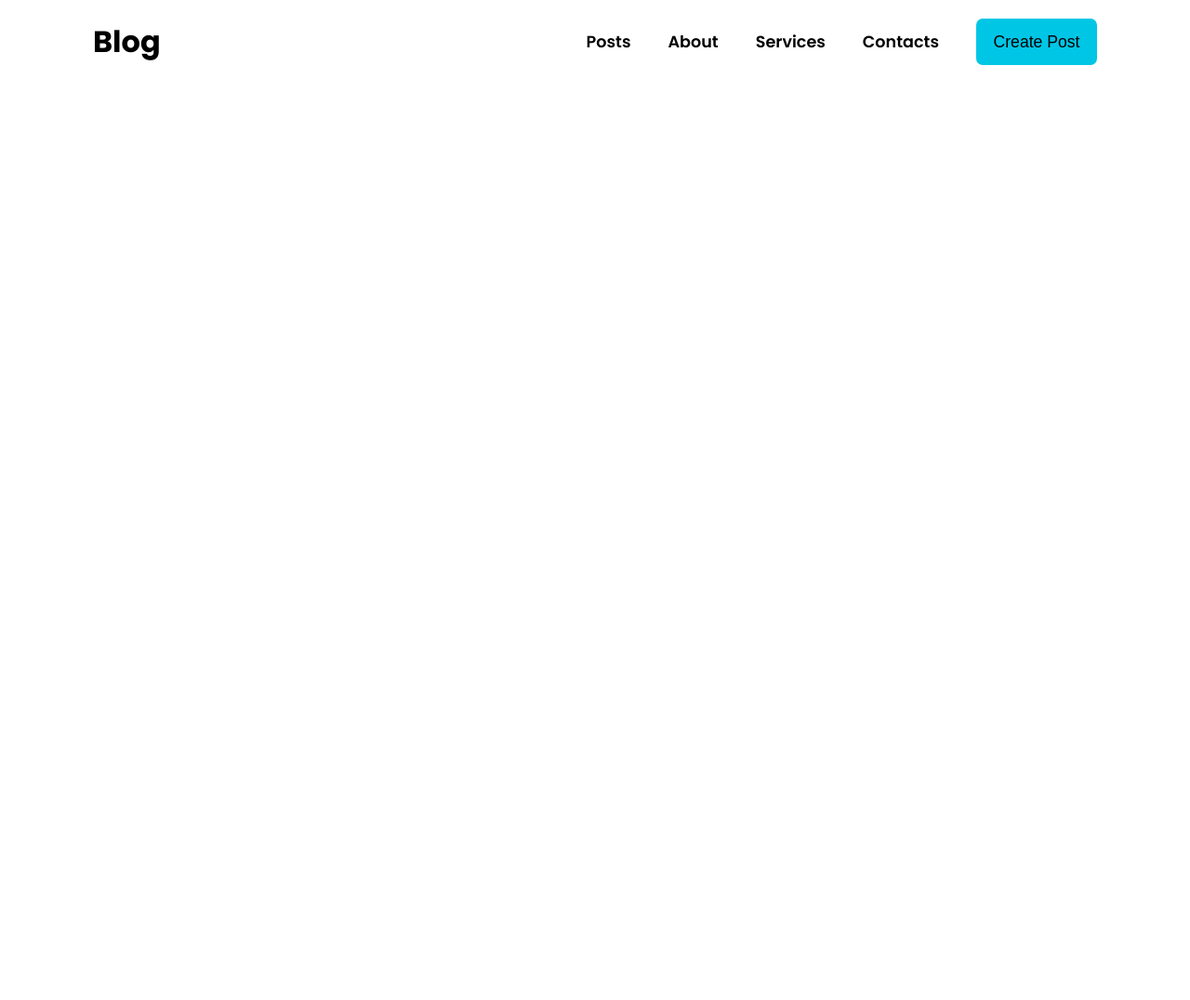
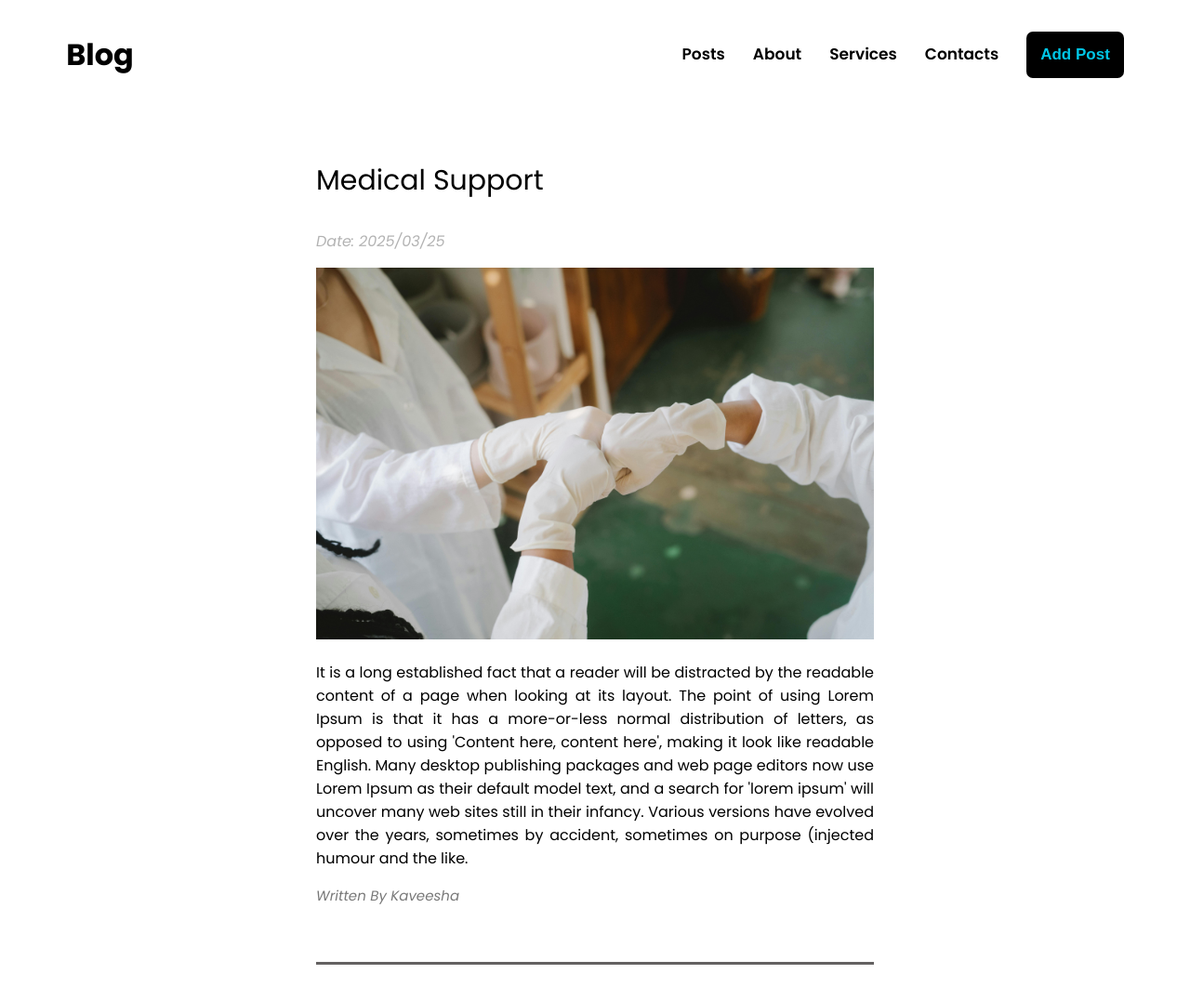
Before and after one commit to kaveesha2024/blog-app, a React (Vite) app in the folder resources/: page /posts in a window 1280 px wide. Shown: the top 1076 px of the page at 93% size. Before the commit the page ends 800 px from the top, so only its background shows below. Built offline with nearby package versions, Linux system fonts and the light colour scheme.

Commit message:
User interface created and hard code dummy texts

```diff
--- a/resources/src/components/Home.jsx
+++ b/resources/src/components/Home.jsx
@@ -1,30 +1,48 @@
-import {Link} from "react-router";
+import NavBar from "./navigation/NavBar.jsx";
+import testImage from '../../public/services3.jpg';
 
 const Home = () => {
+    const authName = "Kaveesha"
     return (
         <div>
-            {/*<nav className="navBar">*/}
-            {/*    <div>*/}
-            {/*        <p>*/}
-            {/*            Blogs*/}
-            {/*        </p>*/}
-            {/*        <Link to="/posts">Posts</Link>*/}
-            {/*        <Link to="/posts">Users</Link>*/}
-            {/*        <Link to="/posts">About</Link>*/}
-            {/*        <Link to="/posts">Contacts</Link>*/}
-            {/*        <button>Create Post</button>*/}
-            {/*    </div>*/}
-            {/*</nav>*/}
-            <header>
-                <h2 className="logo">Blog</h2>
-                <nav className="navigation">
-                    <Link to="/posts">Posts</Link>
-                    <Link to="">About</Link>
-                    <Link to="">Services</Link>
-                    <Link to="">Contacts</Link>
-                    <button className="createPostBtn">Create Post</button>
-                </nav>
-            </header>
+            <NavBar />
+            <div className="postContainer">
+                <div>
+                    <p style={{
+                        marginBottom: "30px",
+                        fontSize: "30px"
+                    }}>
+                        Medical Support
+                    </p>
+                </div>
+                <p style={{
+                    color: "rgba(0,0,0,0.3)",
+                    fontStyle: "italic",
+                }}>Date: 2025/03/25</p>
+                <div>
+
+                    <img style={{
+                        width: "600px",
+
+                    }} src={testImage} alt="image"/>
+                </div>
+
+                <p style={{
+                    textAlign: "justify"
+                }}>
+                    It is a long established fact that a reader will be distracted by the readable content of a page when looking at its layout. The point of using Lorem Ipsum is that it has a more-or-less normal distribution of letters, as opposed to using 'Content here, content here', making it look like readable English. Many desktop publishing packages and web page editors now use Lorem Ipsum as their default model text, and a search for 'lorem ipsum' will uncover many web sites still in their infancy. Various versions have evolved over the years, sometimes by accident, sometimes on purpose (injected humour and the like.
+                </p>
+                <p style={{
+                    color: "rgba(0,0,0,0.53)",
+                    fontStyle: "italic",
+                    fontSize: "15px",
+                }}>
+                    Written By {authName}
+                </p>
+
+                <div className="underLine"></div>
+
+            </div>
         </div>
     );
 };
--- /dev/null
+++ b/resources/src/components/navigation/NavBar.jsx
@@ -0,0 +1,21 @@
+import {Link, useNavigate} from "react-router";
+
+const NavBar = () => {
+    const navigation = useNavigate()
+    return (
+        <div>
+            <header>
+                <h2 className="logo">Blog</h2>
+                <nav className="navigation">
+                    <Link to="/posts">Posts</Link>
+                    <Link to="">About</Link>
+                    <Link to="">Services</Link>
+                    <Link to="">Contacts</Link>
+                    <button onClick={() => {navigation("/createPost")}} className="createPostBtn">Add Post</button>
+                </nav>
+            </header>
+        </div>
+    );
+};
+
+export default NavBar;
--- a/resources/src/index.css
+++ b/resources/src/index.css
@@ -36,67 +36,67 @@ body {
         border: black 2px solid;
     }
 }
-* {
-    margin: 0;
-    padding: 0;
-    box-sizing: border-box;
-}
 header {
-    position: fixed;
-    top: 0;
-    left: 0;
-    width: 100%;
-    padding: 20px 100px;
-    /*background: red;*/
+    padding: 0 5%;
     display: flex;
     justify-content: space-between;
     align-items: center;
-    z-index: 99;
+    /*background: #b03232;*/
 }
 .logo {
+    color: black;
     font-size: 2em;
-    color: black;
     user-select: none;
 }
 .navigation a {
     position: relative;
-    font-size: 1.1em;
+    text-decoration: none;
     color: black;
-    text-decoration: none;
+    margin-left: 30px;
+    font-size: 17px;
     font-weight: 600;
-    margin-left: 40px;
 }
 .navigation a::after {
     content: '';
     position: absolute;
     left: 0;
     bottom: -6px;
+    border-radius: 20px;
     width: 100%;
     height: 3px;
     background: #00c6e6;
-    border-radius: 20px;
     transform: scaleX(0);
     transition: .3s;
 }
 .navigation a:hover::after {
     transform: scaleX(1);
 }
-.navigation .createPostBtn {
-    width: 130px;
-    height: 50px;
-    border: none;
-    outline: none;
-    border-radius: 7px;
-    font-weight: 500;
-    font-size: 1.1em;
-    margin-left: 40px;
-    transition: .3s;
-    background: #00c6e6;
-}
-.navigation .createPostBtn:hover {
+
+.navigation button {
+    padding: 15px;
+    font-size: 17px;
+    font-weight: 600;
+    margin-left: 30px;
     background: black;
     color: #00c6e6;
-    border: black;
-    font-weight: 0;
-    cursor: pointer;
+    border: none;
+    border-radius: 7px;
+transition: .3s;
 }
+.navigation button:hover {
+    background: #00c6e6;
+    color: black;
+}
+.postContainer {
+    /*border: black 1px solid;*/
+    width: 600px;
+    margin:  5% auto;
+    display: block;
+}
+.underLine {
+    content: "";
+    width: 100%;
+    height: 3px;
+    background: #646161;
+    margin-top: 10%;
+}
```
Also changed, not shown: resources/public/services3.jpg (added).
